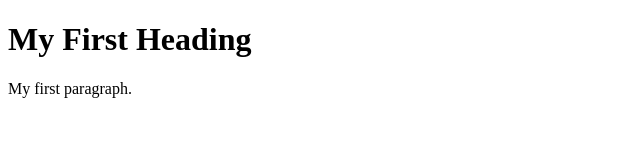
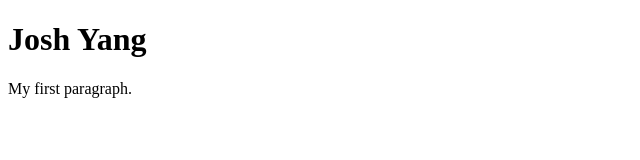
Before and after one commit to joshyang0123/joshyang0123.github.io, a plain HTML site: page index.html in a window 1280 px wide. Shown: the whole page, without its empty margins (0-640 px from the left). Drawn offline with Linux system fonts and the light colour scheme.

Commit message:
Update index.html

```diff
--- a/index.html
+++ b/index.html
@@ -1,7 +1,8 @@
 <!DOCTYPE html>
 <html>
     <body>
-        <h1>My First Heading</h1>
-        <p>My first paragraph.</p>
+        <title>Josh Yang Personal Webiste</title>
+        <h1>Josh Yang</h1>
+            <p>My first paragraph.</p>
     </body>
 </html>
```
